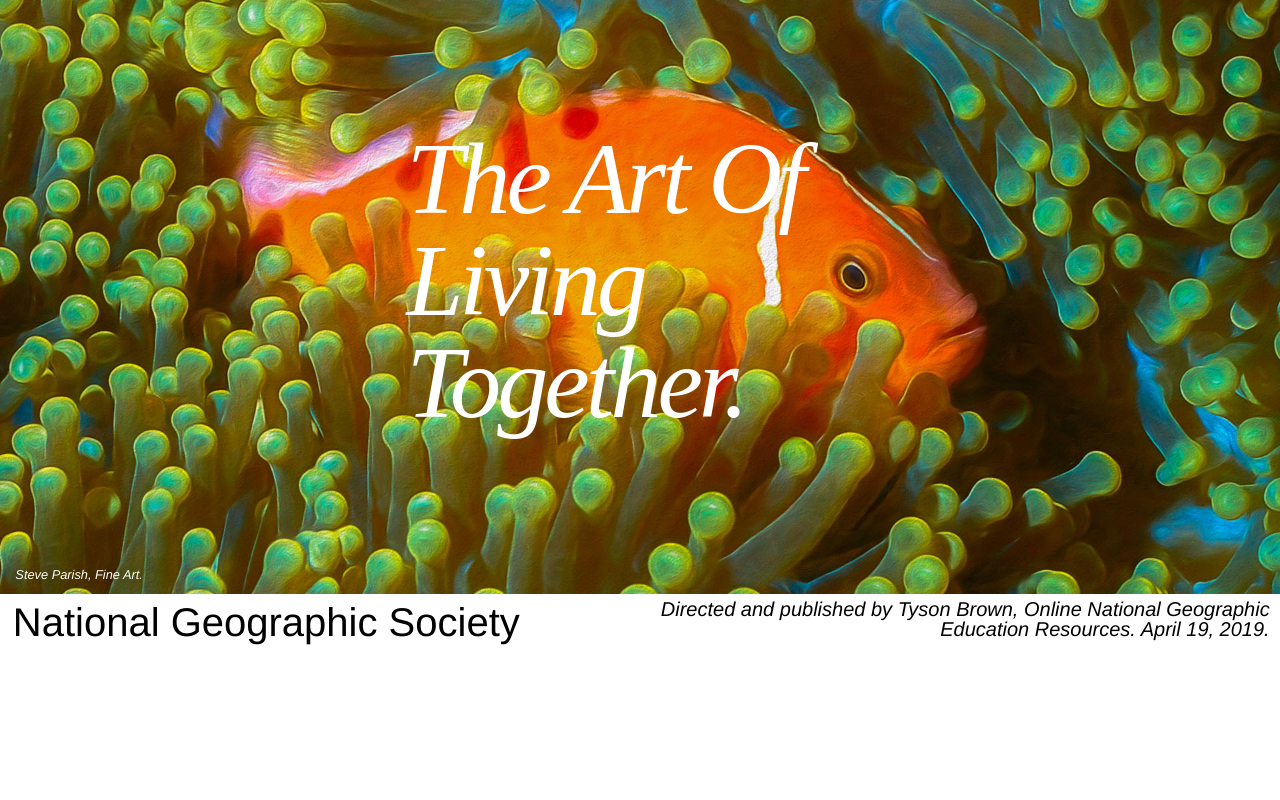
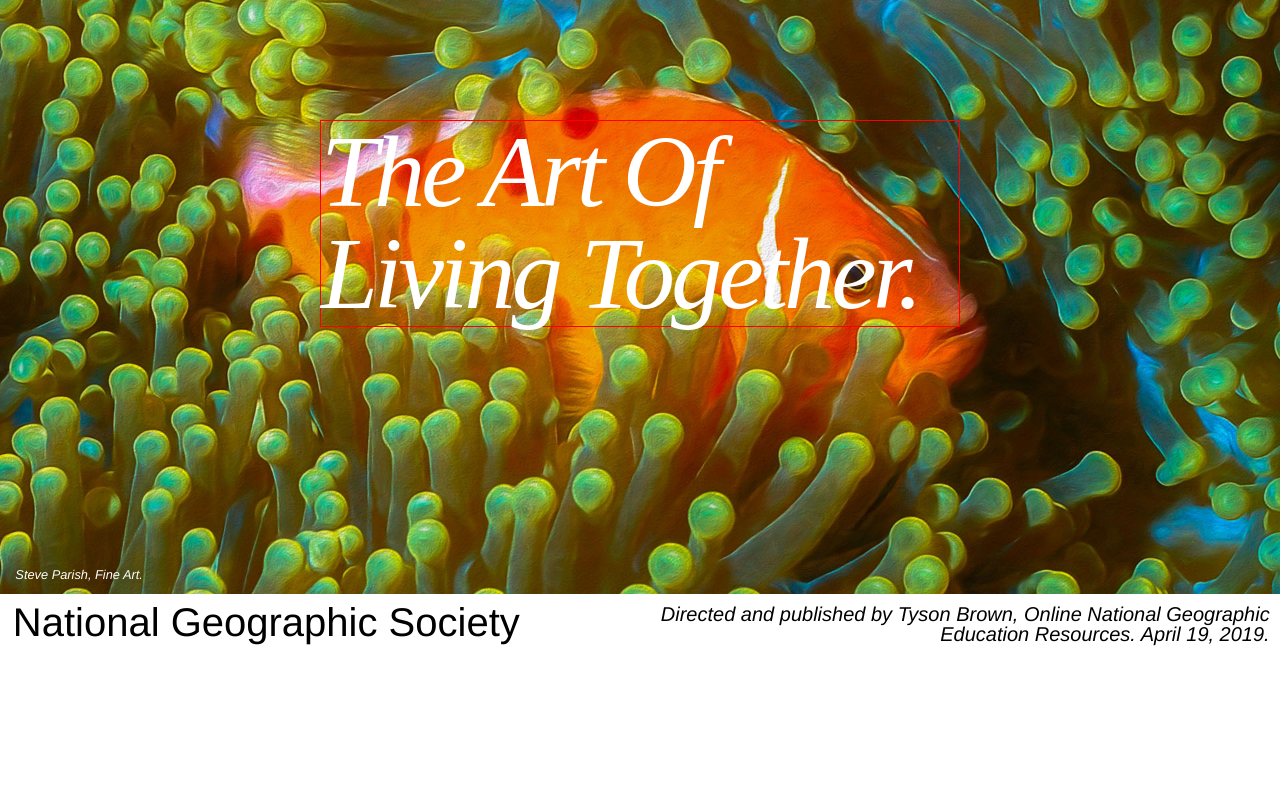
Before and after one commit to angus-williams/angus-williams.github.io, a plain HTML site: page not-a-book/index_2.html in a window 1280 px wide. Shown: the top 800 px of the page. Drawn offline with Linux system fonts and the light colour scheme.

Commit message:
wip- index 2 not a book

```diff
--- a/not-a-book/assets/css/main.css
+++ b/not-a-book/assets/css/main.css
@@ -556,14 +556,59 @@ img {
   letter-spacing: -4px;
   text-align: left;
   position: absolute;
-  top: 47%;
-  left: 54.5%;
-  align-items: top;
-  transform: translate(-50%, -50%);
+  width: 50%;
+  top: 20%;
+  left: 25%;
+  border: red 1px solid;
 }
 
 .title-2:hover {
   text-decoration: underline;
+}
+
+.subtitle-2 {
+  font-family: helvetica;
+  font-size: 40px;
+  color: black;
+  top: 1%;
+  left: 1%;
+  text-align: left;
+  position: relative;
+  display: inline-block;
+  width: 40%;
+}
+
+@media screen and (max-width: 1200px) {
+  .subtitle-2 {
+    font-size: 20px;
+    width: 100%;
+    left: 2%;
+  }
+}
+
+.date-2 {
+  font-family: helvetica;
+  font-style: italic;
+  font-size: 20px;
+  color: black;
+  top: 5px;
+  left: 10.5%;
+  align-items: top;
+  text-align: right;
+  position: relative;
+  display: inline-block;
+  width: 48%;
+}
+
+@media screen and (max-width: 1200px) {
+  .date-2 {
+    font-size: 10px;
+    width: 100%;
+    text-align: left;
+    width: 35%;
+    left: 2%;
+    top: 0px;
+  }
 }
 
 .border-trim-5 {
--- a/not-a-book/index_2.html
+++ b/not-a-book/index_2.html
@@ -34,18 +34,18 @@
   <div class="title-container">
       <div><img src="assets/images/symbiosis.jpg"></div>
         <div class="title-2">
-          The Art Of Living Together.
+          The Art Of <br> Living Together.
         </div>
         <div class="corner-title">
           Steve Parish, Fine Art.
         </div>
     </div>
 
-    <div class="subtitle">
+    <div class="subtitle-2">
       National Geographic Society
     </div>
 
-    <div class="date">
+    <div class="date-2">
     Directed and published by Tyson Brown, Online National Geographic <br>Education Resources. April 19, 2019.
     </div>
 
```
